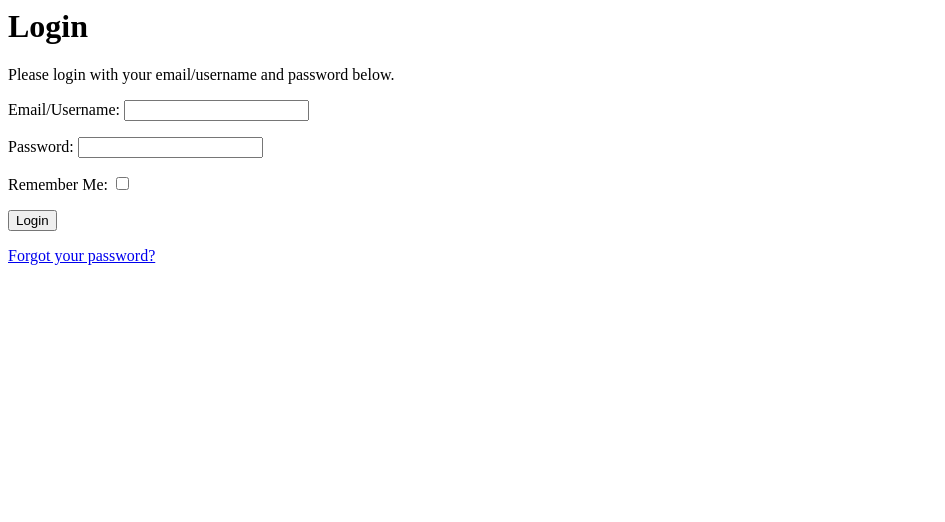
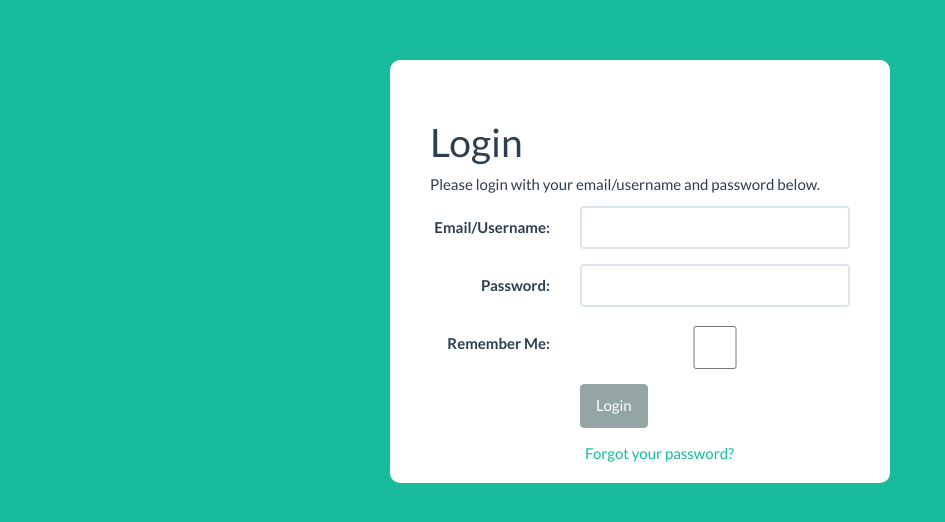
Before and after one commit to projectmunin/munin-webserver, a CodeIgniter app: page /auth/login in a window 1280 px wide. Shown: the top 522 px of the page, without its empty margins (0-945 px from the left). Run offline with CodeIgniter, Linux system fonts and the light colour scheme; some libraries are stand-ins or nearby versions.

Commit message:
Created custom controller for templating

```diff
--- a/application/controllers/auth.php
+++ b/application/controllers/auth.php
@@ -1,6 +1,6 @@
 <?php defined('BASEPATH') OR exit('No direct script access allowed');
 
-class Auth extends CI_Controller {
+class Auth extends MY_Controller {
 
 	function __construct()
 	{
@@ -741,14 +741,11 @@ class Auth extends CI_Controller {
 		}
 	}
 
-	function _render_page($view, $data=null, $render=false)
+	function _render_page($view, $data=null)
 	{
-
+		$this->template = 'auth';
 		$this->viewdata = (empty($data)) ? $this->data: $data;
-
-		$view_html = $this->load->view($view, $this->viewdata, $render);
-
-		if (!$render) return $view_html;
+		$this->_render($view, $this->viewdata);
 	}
 
 }
--- /dev/null
+++ b/application/core/MY_Controller.php
@@ -0,0 +1,64 @@
+<?php if ( ! defined('BASEPATH')) exit('No direct script access allowed');
+
+class MY_Controller extends CI_Controller{
+
+	//variables to view
+	protected $data = Array();
+	//header
+	protected $page_name = FALSE;
+	//the inner template
+	protected $template = "page";
+	//urls to resources
+	protected $javascript = array();
+	protected $css = array();
+	protected $fonts = array();
+	//strings for meta
+	protected $title = FALSE;
+	protected $description = FALSE;
+	protected $keywords = FALSE;
+	protected $author = FALSE;
+
+	function __construct()
+	{
+		parent::__construct();
+		$this->data["uri_segment_1"] = $this->uri->segment(1);
+		$this->data["uri_segment_2"] = $this->uri->segment(2);
+		$this->title = $this->config->item('site_title');
+		$this->description = $this->config->item('site_description');
+		$this->keywords = $this->config->item('site_keywords');
+		$this->author = $this->config->item('site_author');
+
+		$this->page_name = strtolower(get_class($this));
+	}
+
+	protected function _render($view, $render_type = "FULLPAGE") {
+        switch ($render_type) {
+        case "AJAX"     :
+            $this->load->view($view,$this->data);
+        break;
+        case "JSON"     :
+            echo json_encode($this->data);
+        break;
+        case "FULLPAGE" :
+        default			:
+
+		$template_args["javascript"] = $this->javascript;
+		$template_args["css"] = $this->css;
+		$template_args["fonts"] = $this->fonts;
+
+		$template_args["title"] = $this->title;
+		$template_args["description"] = $this->description;
+		$template_args["keywords"] = $this->keywords;
+		$template_args["author"] = $this->author;
+
+		$body_args["navbar"] = $this->load->view("elements/navbar",array(),true);
+		$body_args["content"] = $this->load->view($view,array_merge($this->data,$template_args),true);
+
+		$template_args["template"] = $this->template;
+		$template_args["content"] = $this->load->view("templates/".$this->template,$body_args,true);
+
+		$this->load->view("templates/base",$template_args);
+		 break;
+    }
+	}
+}
--- a/application/third_party/ion_auth/config/ion_auth.php
+++ b/application/third_party/ion_auth/config/ion_auth.php
@@ -166,10 +166,10 @@ $config['store_salt']  = FALSE;
  | -------------------------------------------------------------------------
  */
 $config['delimiters_source']       = 'config'; 	// "config" = use the settings defined here, "form_validation" = use the settings defined in CI's form validation library
-$config['message_start_delimiter'] = '<p>'; 	// Message start delimiter
-$config['message_end_delimiter']   = '</p>'; 	// Message end delimiter
-$config['error_start_delimiter']   = '<p>';		// Error mesage start delimiter
-$config['error_end_delimiter']     = '</p>';	// Error mesage end delimiter
+$config['message_start_delimiter'] = '<div class="alert alert-info">'; 	// Message start delimiter
+$config['message_end_delimiter']   = '</div>'; 	// Message end delimiter
+$config['error_start_delimiter']   = '<div class="alert alert-danger">';		// Error mesage start delimiter
+$config['error_end_delimiter']     = '</div>';	// Error mesage end delimiter
 
 /* End of file ion_auth.php */
 /* Location: ./application/config/ion_auth.php */
--- a/application/views/auth/login.php
+++ b/application/views/auth/login.php
@@ -1,28 +1,47 @@
 <h1><?php echo lang('login_heading');?></h1>
 <p><?php echo lang('login_subheading');?></p>
 
-<div id="infoMessage"><?php echo $message;?></div>
+<div><?php echo $message; ?></div>
 
-<?php echo form_open("auth/login");?>
+<?php echo form_open("auth/login",array('class' => 'form-horizontal', 'role' => 'form'));?>
 
-  <p>
-    <?php echo lang('login_identity_label', 'identity');?>
-    <?php echo form_input($identity);?>
-  </p>
+	<div class="form-group<?php $class = form_error('identity') ? ' has-error' : ''; echo $class; ?>">
+		<label for="identity" class="col-sm-4 control-label">
+			<?php echo lang('login_identity_label');?>
+		</label>
+		<div class="col-sm-8">
+			<?php echo form_input($identity, '', 'class="form-control"');?>
+		</div>
+	</div>
 
-  <p>
-    <?php echo lang('login_password_label', 'password');?>
-    <?php echo form_input($password);?>
-  </p>
+	<div class="form-group<?php $class = form_error('password') ? ' has-error' : ''; echo $class; ?>">
+		<label for="password" class="col-sm-4 control-label">
+			<?php echo lang('login_password_label', 'password');?>
+		</label>
+		<div class="col-sm-8">
+			<?php echo form_input($password, '', 'class="form-control"');?>
+		</div>
+	</div>
 
-  <p>
-    <?php echo lang('login_remember_label', 'remember');?>
-    <?php echo form_checkbox('remember', '1', FALSE, 'id="remember"');?>
-  </p>
+	<div class="form-group<?php $class = form_error('remember') ? ' has-error' : ''; echo $class; ?>">
+		<label for="remember" class="col-sm-4 control-label">
+			<?php echo lang('login_remember_label', 'remember');?>
+		</label>
+		<div class="col-sm-8">
+			<?php echo form_checkbox('remember', '1', FALSE, 'id="remember" class="form-control"');?>
+		</div>
+	</div>
 
-
-  <p><?php echo form_submit('submit', lang('login_submit_btn'));?></p>
+	<div class="form-group">
+		<div class="col-sm-offset-4 col-sm-8">
+			<?php echo form_submit('submit', lang('login_submit_btn'), 'class="btn btn-default"');?>
+		</div>
+	</div>
 
 <?php echo form_close();?>
 
-<p><a href="forgot_password"><?php echo lang('login_forgot_password');?></a></p>
+<div class="form-group">
+		<div class="col-sm-offset-4 col-sm-8">
+			<a href="forgot_password"><?php echo lang('login_forgot_password');?></a>
+		</div>
+</div>
--- /dev/null
+++ b/application/views/templates/admin.php
@@ -0,0 +1,5 @@
+<div id="main" role="main" class="row admin">
+	<div id="admin-content">
+		<?=$content ?>
+	</div>
+</div>
--- /dev/null
+++ b/application/views/templates/auth.php
@@ -0,0 +1,5 @@
+<div id="main" role="main" class="row auth">
+	<div id="auth-content">
+		<?=$content ?>
+	</div>
+</div>
--- a/application/views/templates/base.php
+++ b/application/views/templates/base.php
@@ -14,13 +14,19 @@
 	<link rel="stylesheet" href="<?php echo base_url(CSS.'main.css'); ?>">
 
 	<script src="<?php echo base_url(JS.'vendor/modernizr-2.6.2-respond-1.1.0.min.js');?>"></script>
+
+	<?php foreach($css as $c): ?>
+		<link rel="stylesheet" href="<?php echo base_url().CSS.$c?>">
+	<?php endforeach; ?>
+
+	<?php foreach($fonts as $f): ?>
+		<link href="http://fonts.googleapis.com/css?family=<?php echo $f?>" rel="stylesheet" type="text/css">
+	<?php endforeach; ?>
 </head>
-<body>
+<body class="<?=$template ?>">
 	<!--[if lt IE 7]>
 		<p class="chromeframe">You are using an <strong>outdated</strong> browser. Please <a href="http://browsehappy.com/">upgrade your browser</a> or <a href="http://www.google.com/chromeframe/?redirect=true">activate Google Chrome Frame</a> to improve your experience.</p>
 	<![endif]-->
-
-	<?=$navbar ?>
 
 	<?=$content ?>
 
--- /dev/null
+++ b/application/views/templates/page.php
@@ -0,0 +1,4 @@
+<?=$navbar ?>
+<div id="main" role="main" class="row page">
+	<?=$content ?>
+</div>
--- a/resources/css/main.css
+++ b/resources/css/main.css
@@ -12,3 +12,18 @@ body
 	width: 100%;
 	margin: 10px 0px;
 }
+
+body.auth
+{
+	background-color: #18bc9c;
+}
+
+#auth-content
+{
+	margin: 0px auto;
+	max-width: 500px;
+	width: 100%;
+	background-color: white;
+	border-radius: 10px;
+	padding: 40px;
+}
```
Also changed, not shown: application/controllers/admin.php (+4 -15 lines), application/controllers/welcome.php (+4 -12 lines).
